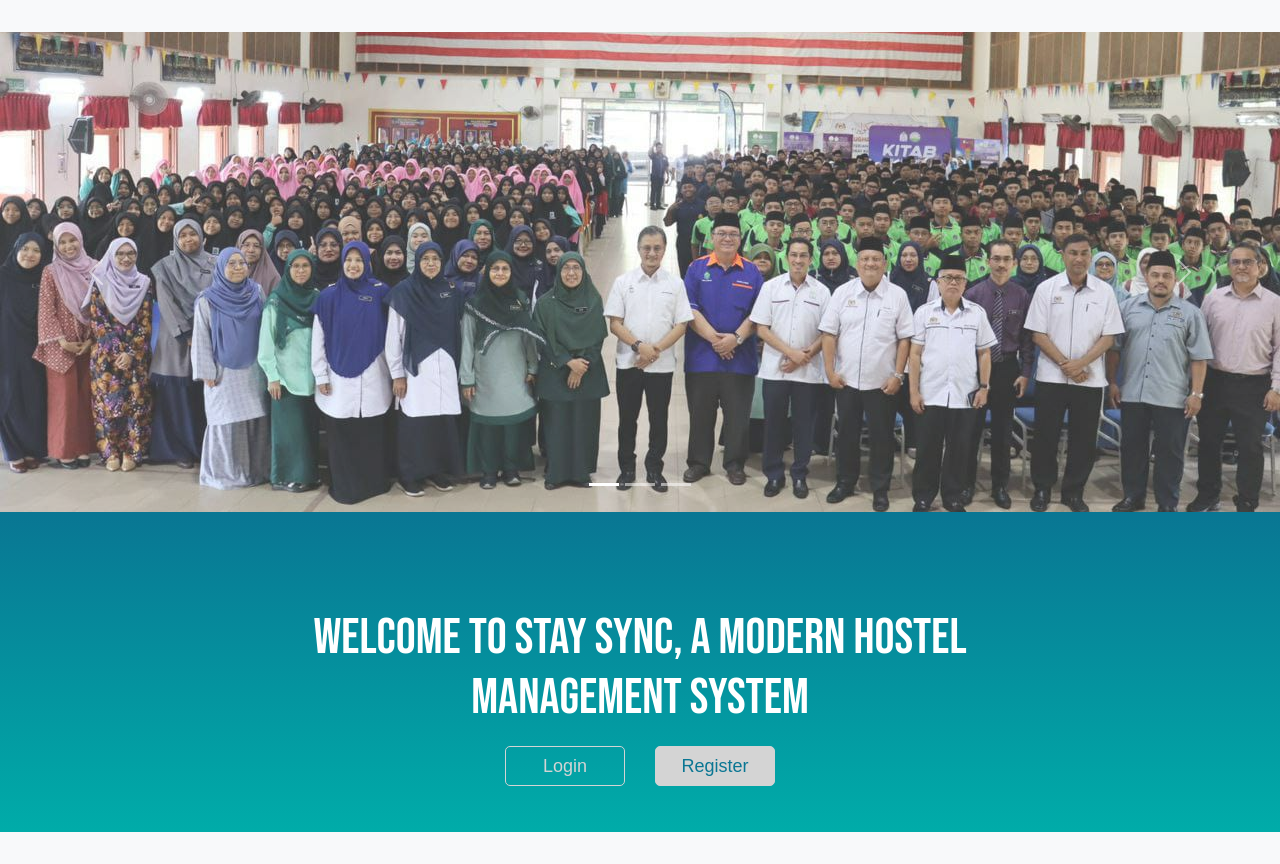
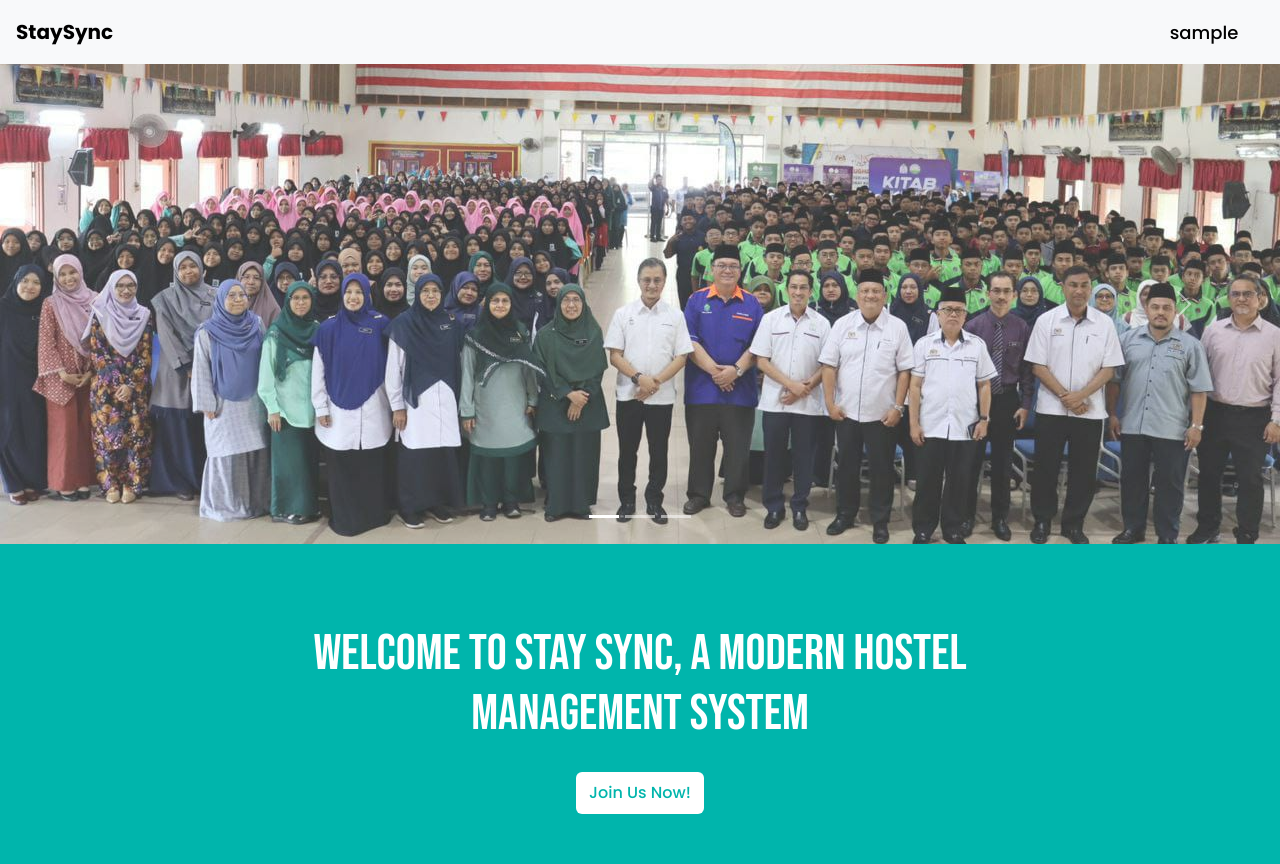
Before and after one commit to RealBlank21/staysync, a Flask app: page / in a window 1280 px wide. Before the commit the page ends 832 px from the top, so only its background shows below. Run offline with Flask 3, Linux system fonts and the light colour scheme; the visitor is signed in with stand-in values (Sample User, id 1).

Commit message:
Added persistent session (expiry: 3 days) Adjusted the frontpage Added hostel admission page (tak siap lagi)

```diff
--- a/run.py
+++ b/run.py
@@ -1,25 +1,22 @@
 from flask import Flask, request, render_template, redirect, url_for, session, make_response
+from datetime import timedelta
 import os
 from app import authentication, db
 
 with open("SESSION.txt", 'r') as file:
     SESSION = file.read().strip()
 
-try:
-    file_path = os.path.join(os.path.dirname(__file__), '../PEPPER.txt')
-    with open(file_path, 'r') as file:
-        PEPPER = file.read().strip()
-except FileNotFoundError:
-    print(f"File not found: {file_path}")
-except Exception as e:
-    print(f"Error reading file: {e}")
-
 app = Flask(__name__)
 app.secret_key = SESSION
 
+app.config['PERMANENT_SESSION_LIFETIME'] = timedelta(days=3)
+
 @app.route('/')
 def front_page():
-    return render_template('front_page.html')
+    username = session.get('username')
+    user_role = session.get('user_role')
+
+    return render_template('front_page.html', username=username, user_role=user_role)
 
 @app.route('/login', methods=['GET', 'POST'])
 def login():
@@ -37,37 +34,15 @@ def login():
                 user_role = db.retrieve_role(username)
                 session['username'] = username
                 session['user_role'] = user_role
-                return redirect(url_for('dashboard'))
+
+                # Mark the session as permanent
+                session.permanent = True
+
+                return redirect(url_for('front_page'))
             else:
                 error_message = "Incorrect username or password."
 
     return render_template('login.html', error_message=error_message)
-
-"""
-@app.route('/register_user', methods=['GET', 'POST'])
-def register_user():
-    if request.method == 'POST':
-        username = request.form.get('username')
-        password = request.form.get('password')
-        role = request.form.get('role')
-
-        if not username or not password or not role:
-            return f"Please fill in all fields\n{username}, {password}, {role}", 400
-
-        hashed_password = ph.hash(password)
-
-        sql = "INSERT INTO user_credentials (username, password, role) VALUES (%s, %s, %s)"
-        values = (username, hashed_password, role)
-
-        try:
-            cursor.execute(sql, values)
-            mydb.commit()
-            return redirect(url_for('register_user'))
-        except mysql.connector.Error as err:
-            return f"Error: {err}"
-
-    return render_template('register_user.html')
-"""
 
 @app.route('/dashboard')
 def dashboard():
@@ -82,12 +57,16 @@ def dashboard():
     else:
         return redirect(url_for('login'))
 
+@app.route('/application')
+def application():
+    return render_template('application.html')
+
 @app.route('/logout')
 def logout():
     # Remove user from session
     session.pop('username', None)
     session.pop('user_role', None)
-    return redirect(url_for('login'))
+    return redirect(url_for('front_page'))
 
 @app.route('/forgot_password')
 def forgot_password():
--- a/templates/front_page.html
+++ b/templates/front_page.html
@@ -9,6 +9,9 @@
     <link href="https://fonts.googleapis.com/css2?family=Bebas+Neue&display=swap" rel="stylesheet">
     <link href="{{ url_for('static', filename='css/styles.css') }}" rel="stylesheet">
     <link href="https://cdn.jsdelivr.net/npm/bootstrap@5.3.3/dist/css/bootstrap.min.css" rel="stylesheet" integrity="sha384-QWTKZyjpPEjISv5WaRU9OFeRpok6YctnYmDr5pNlyT2bRjXh0JMhjY6hW+ALEwIH" crossorigin="anonymous">
+    <link rel="preconnect" href="https://fonts.googleapis.com">
+    <link rel="preconnect" href="https://fonts.gstatic.com" crossorigin>
+    <link href="https://fonts.googleapis.com/css2?family=Poppins:ital,wght@0,100;0,200;0,300;0,400;0,500;0,600;0,700;0,800;0,900;1,100;1,200;1,300;1,400;1,500;1,600;1,700;1,800;1,900&display=swap" rel="stylesheet">
     <style>
           html, body {
             height: 100%;
@@ -18,11 +21,21 @@
         .front-page-wrapper {
             display: flex;
             flex-direction: column;
-            height: 100vh; /* Full viewport height */
+            height: 100vh;
+        }
+
+        .navbar-brand {
+          font-family: 'Poppins', sans-serif !important;
+          font-weight: 700;
+        }
+
+        .navbar-text {
+          font-family: 'Poppins', sans-serif !important;
+          font-weight: 500;
         }
 
         .carousel {
-            flex: 0 0 auto; /* Carousel keeps its height */
+            flex: 0 0 auto;
         }
 
         .carousel-img {
@@ -36,9 +49,8 @@
             flex: 1 0 auto;
             display: flex;
             flex-direction: column;
-            justify-content: center;
             align-items: center;
-            background-image: linear-gradient(#097693, #00ACA9);
+            background-color: var(--primary-color);
         }
 
         .front-page-buttons {
@@ -52,74 +64,83 @@
             font-family: 'Bebas Neue', sans-serif !important;
             font-size: 50px;
             width: 700px;
-            margin-top: 60px;
             text-align: center;
+            margin-top: 80px;
         }
 
-        .front-page-buttons .btn-login {
+        .btn-login {
             width: 120px;
             height: 40px;
             background-color: transparent;
             color: rgb(212, 212, 212);
             border: 1px solid rgb(212, 212, 212);
+            border-color: transparent;
             border-radius: 5px;
             padding: 0px;
             font-size: 18px;
-            font-family: Arial, Helvetica, sans-serif;
-            margin: 10px;
+            margin: 0px;
             display: flex;
             align-items: center;
             justify-content: center;
         }
 
-        .front-page-buttons .btn-register {
-            width: 120px;
-            height: 40px;
-            background-color: rgb(212, 212, 212);
-            color: #097693;
-            border: 1px solid rgb(212, 212, 212);
-            border-radius: 5px;
-            padding: 0px;
-            font-size: 18px;
-            font-family: Arial, Helvetica, sans-serif;
-            margin: 10px;
-            display: flex;
-            align-items: center;
-            justify-content: center;
-        }
-
-        .front-page-buttons .btn-login:hover {
+        .btn-login:hover {
             background-color: rgb(212, 212, 212);
             border-color: rgb(212, 212, 212);
             color: #097693;
         }
 
-        .front-page-buttons .btn-register:hover {
-            background-color: transparent;
-            border-color: rgb(212, 212, 212);
-            color: rgb(212, 212, 212);
+        .btn-login:active {
+          background-color: rgb(212, 212, 212) !important;
+          border-color: rgb(212, 212, 212) !important;
+          color: #097693 !important;
         }
+
+        .btn-apply {
+          background-color: white;
+          color: var(--primary-color);
+          border-color: transparent;
+          margin-top: 20px;
+        }
+
+        .btn-apply:hover {
+          background-color: var(--primary-color);
+          color: white;
+          border-color: white;
+        }
+
+        .btn-apply:active {
+          background-color: white !important;
+          color: var(--primary-color) !important;
+          border-color: transparent !important;
+        }
+
     </style>
   </head>
     <body class="front-page">
         <!-- Nav Bar -->
-        <nav class="navbar navbar-expand-lg bg-body-tertiary">
+        <nav class="navbar p-1 navbar-expand-lg bg-body-tertiary">
             <div class="container-fluid">
-              <a class="navbar-brand" href="#"></a>
+              <a class="navbar-brand" href="#">StaySync</a>
               <div class="collapse navbar-collapse" id="navbarText">
                 <ul class="navbar-nav me-auto mb-2 mb-lg-0">
                   <li class="nav-item">
-                    <a class="nav-link active" aria-current="page" href="#"></a>
+                    <a class="nav-link navbar-text active" aria-current="page" href="#"></a>
                   </li>
                   <li class="nav-item">
-                    <a class="nav-link" href="#"></a>
+                    <a class="nav-link navbar-text" href="#"></a>
                   </li>
                   <li class="nav-item">
-                    <a class="nav-link" href="#"></a>
+                    <a class="nav-link navbar-text" href="#"></a>
                   </li>
                 </ul>
                 <span class="navbar-text">
 
+                  {% if username %}
+                    <a href="{{ url_for('dashboard') }}" class="btn btn-primary btn-login navbar-text">{{ username }}</a>
+                  {% else %}
+                    <a href="{{ url_for('login') }}" class="btn btn-primary btn-login navbar-text">Login</a>
+                  {% endif %}
                 </span>
               </div>
             </div>
@@ -159,11 +180,7 @@
             <div class="front-page-content">
                 <h1 class="front-page-welcome">WELCOME TO STAY SYNC, A MODERN HOSTEL MANAGEMENT SYSTEM</h1>
 
-                <div class="front-page-buttons">
-                  <a href="{{ url_for('login') }}" class="btn btn-primary btn-login">Login</a>
-                  <a href="{{ url_for('login') }}" class="btn btn-primary btn-register">Register</a>
-              </div>
-
+                <a href="{{ url_for('application') }}" class="btn btn-apply btn-primary navbar-text">Join Us Now!</a>
             </div>
         </div>
 
```
Also changed, not shown: templates/application.html (added, +117 -0 lines), templates/dashboard.html (+35 -5 lines).
